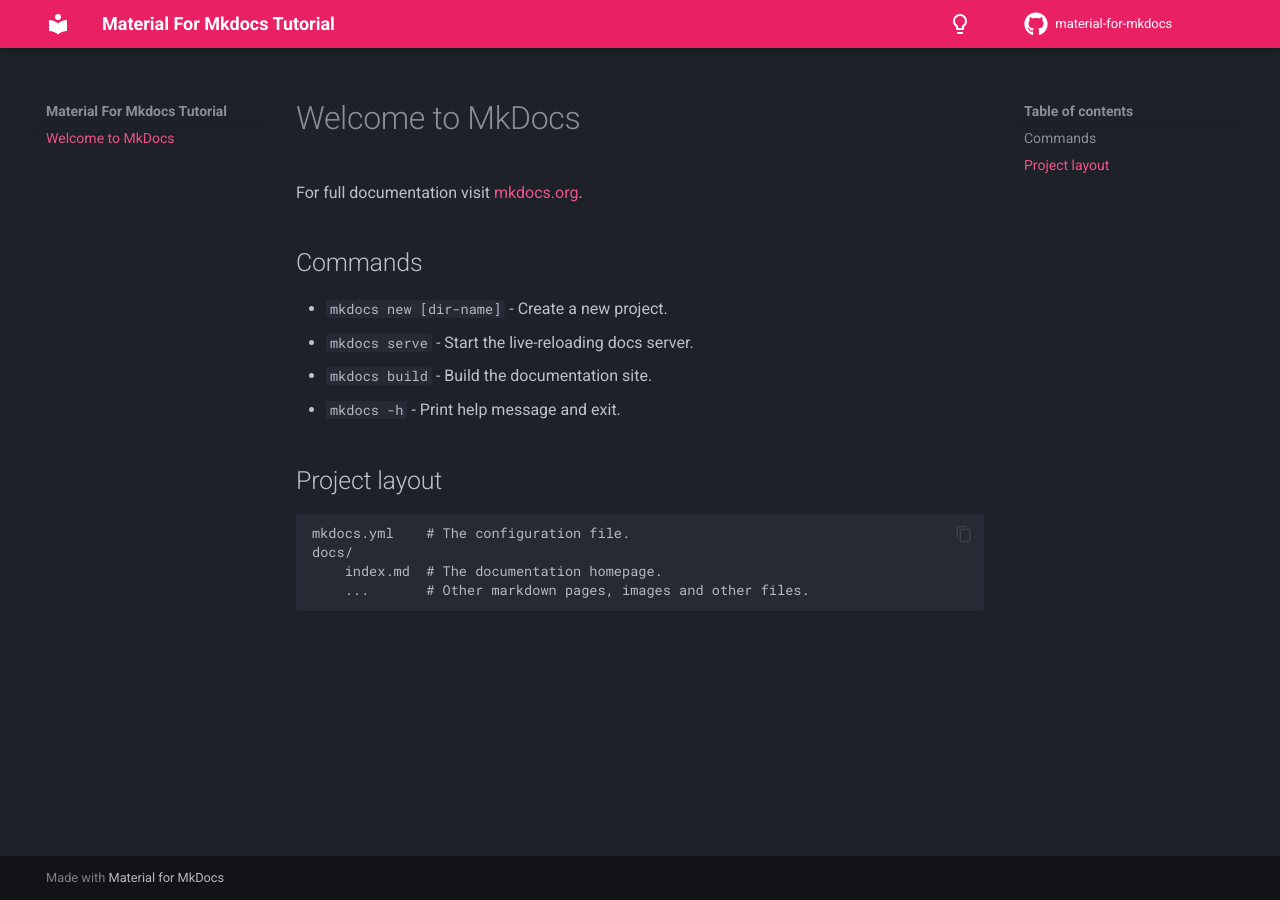
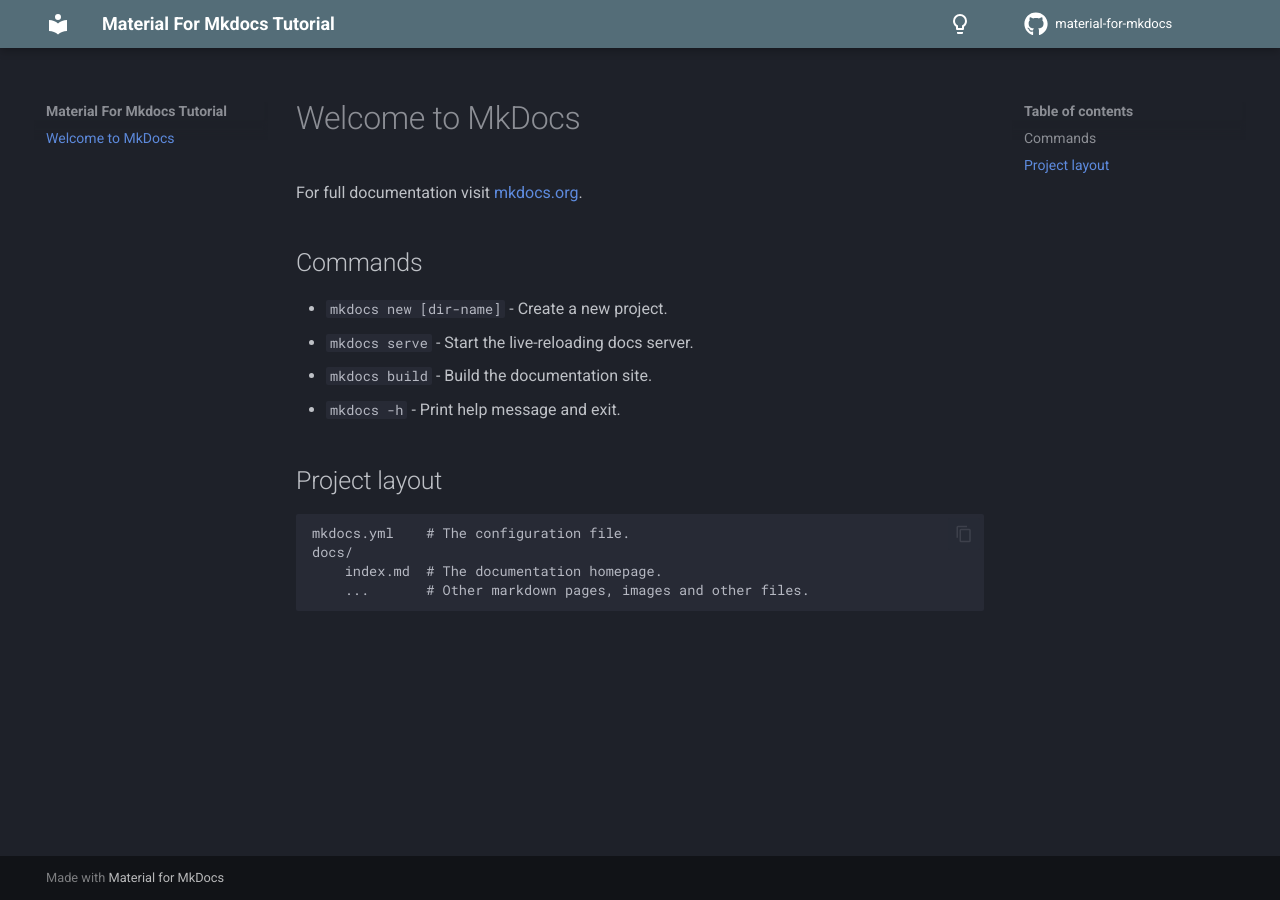
Before and after one commit to Multi-Academy/material-for-mkdocs, an MkDocs documentation site: the page built from docs/index.md, in a window 1280 px wide. Built offline with MkDocs 1.6.1 and Material for MkDocs 9.7.7, drawn with Linux system fonts in a browser that asks for light colours; comment, search, counter and statistics services are not loaded.

Commit message:
update theme

```diff
--- a/mkdocs.yml
+++ b/mkdocs.yml
@@ -12,16 +12,16 @@
   palette:
 
     - scheme: slate
-      primary: pink
-      accent: pink
+      primary: blue grey
+      accent: blue grey
       toggle:
         icon: material/lightbulb-outline
         name: Switch to dark mode
 
     # Palette toggle for dark mode
     - scheme: default
-      primary: pink
-      accent: pink
+      primary: blue grey
+      accent: blue grey
       toggle:
         icon: material/lightbulb
         name: Switch to light mode
```
